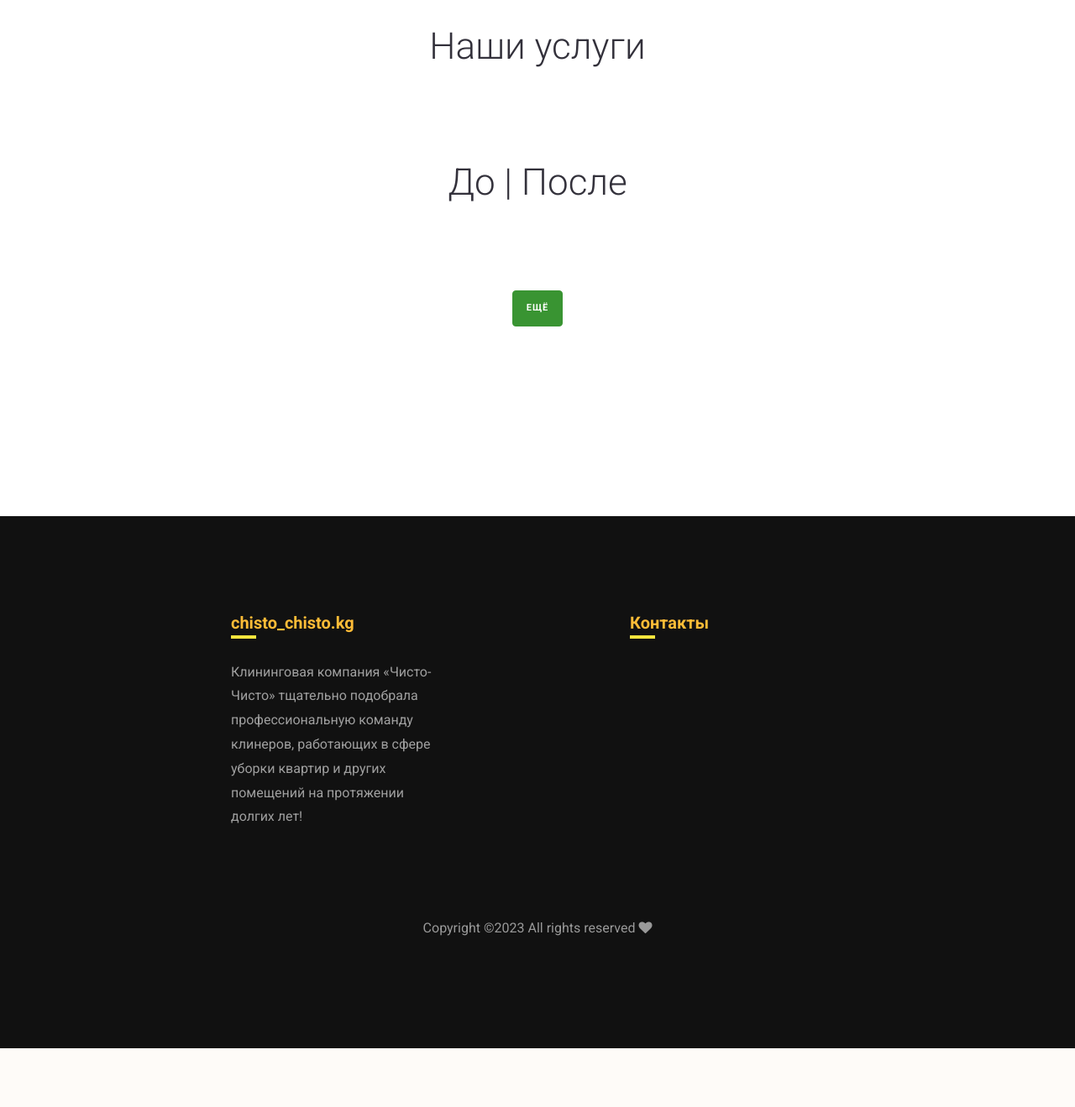
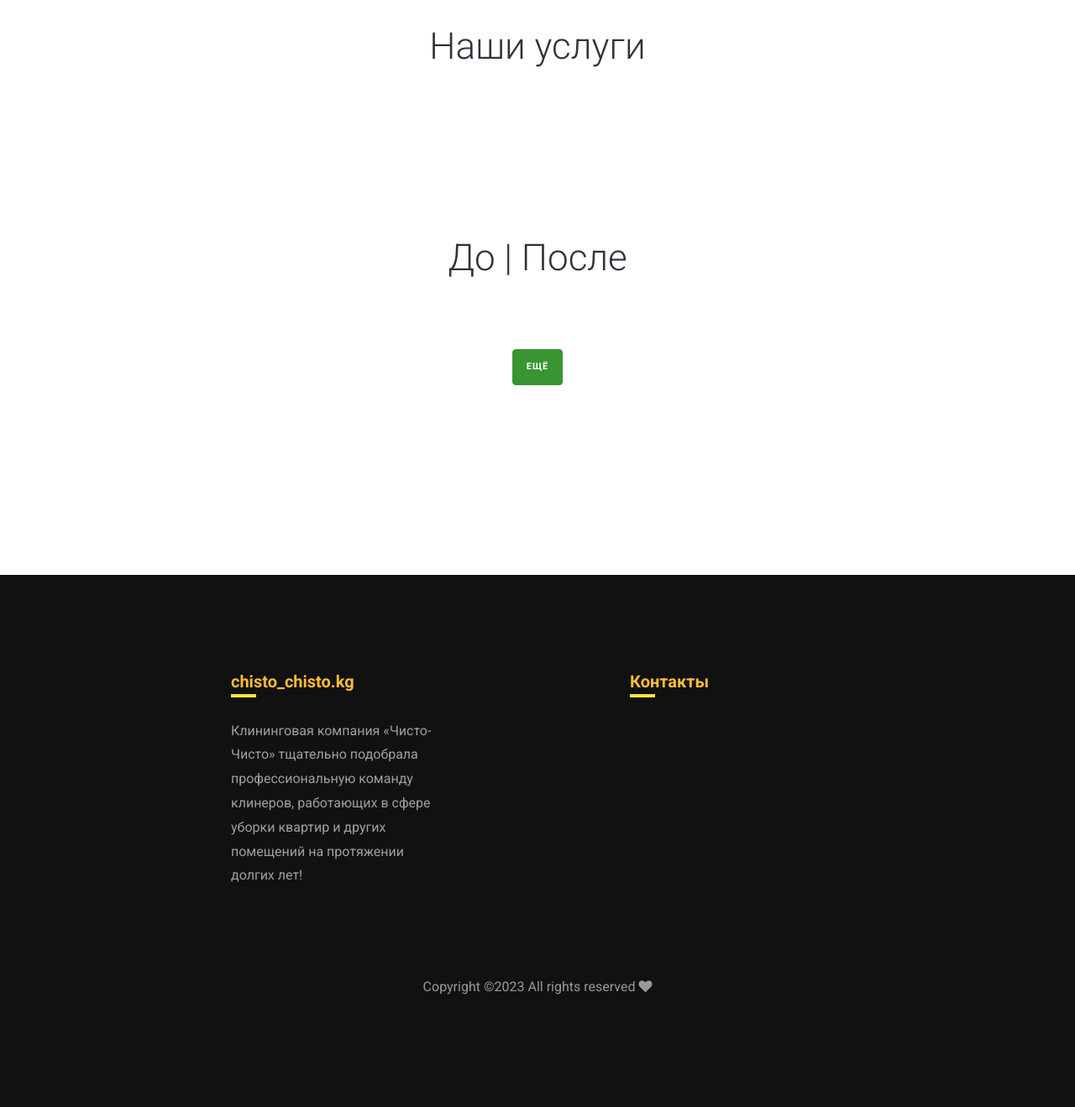
Before and after one commit to Dastan-Oskonbaev/Cleaning_company, a Django app: page / in a window 1280 px wide. Shown: the part 1635-2954 px from the top of the page at 84% size. Before the commit the page ends 2884 px from the top, so only its background shows below. Run offline with Django 4.2, Linux system fonts and the light colour scheme; data that the repository does not hold is empty; some libraries are stand-ins or nearby versions.

Commit message:
quick fix

```diff
--- a/apps/cleaning/templates/cleaning/index.html
+++ b/apps/cleaning/templates/cleaning/index.html
@@ -351,24 +351,26 @@
     </script>
 
 <section class="ftco-section services-section">
-        <div class="container" style="margin-top: -90px">
+    <div class="container">
         <div class="row justify-content-center pb-5 mb-3">
             <div class="col-md-7 heading-section text-center ftco-animate">
                 <span class="subheading"></span>
                 <h2>До | После</h2>
             </div>
         </div>
-            <div class="gallery">
-                <div class="gallery-images">
+        <div class="gallery row">
             {% for gal in gallery %}
-                        <div class="image">
-                            <img src="{{ gal.image.url }}" alt="Photo">
+                <div class="col-lg-6 col-md-6 col-sm-6 col-12 mb-4 image">
+                    <img src="{{ gal.image.url }}" alt="Photo" class="img-fluid">
                 </div>
             {% endfor %}
         </div>
+        <div class="row justify-content-center">
+            <div class="col-md-6 text-center">
                 <a href="{% url 'list_gallery' %}">
                     <button class="btn btn-green">Ещё</button>
                 </a>
+            </div>
         </div>
         <div id="overlay" class="overlay">
             <span class="close">&times;</span>
@@ -378,6 +380,8 @@
         </div>
     </div>
 </section>
+
+
 
     <section class="ftco-section" style="background-image: url({% static 'images/02.jpg' %});
             background-repeat: no-repeat;
```
Lines whose indentation alone changed are shown as unchanged.
